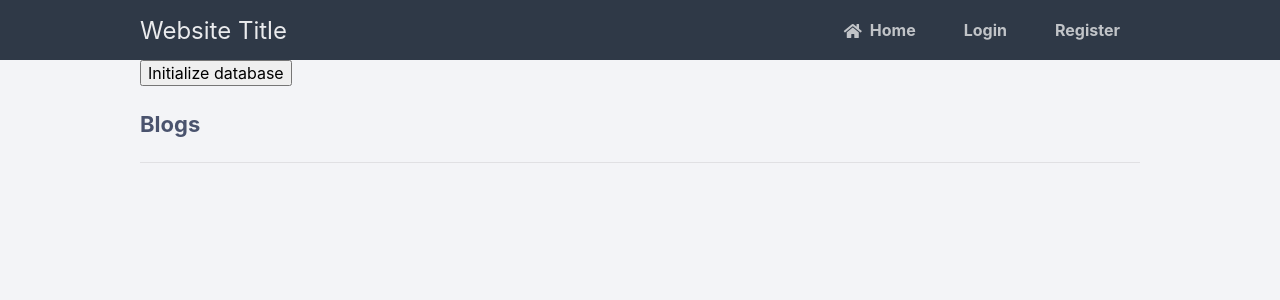
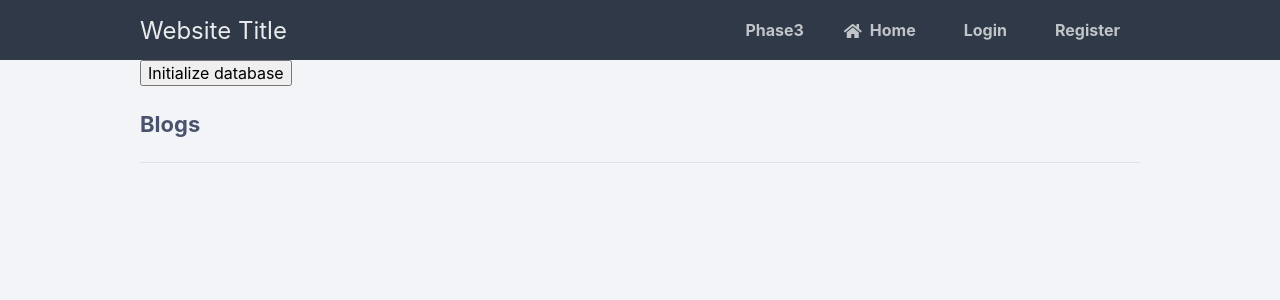
Before and after one commit to bmcclelland/comp440, a Flask app: page / in a window 1280 px wide. Shown: the top 300 px of the page. Run offline with Flask 2, Linux system fonts and the light colour scheme; data that the repository does not hold is empty.

Commit message:
Add phase3 link to header

```diff
--- a/templates/layout.html
+++ b/templates/layout.html
@@ -10,6 +10,7 @@
 		<nav class="navtop">
 			<div>
 				<h1>Website Title</h1>
+                <a href="{{ url_for('show_phase3') }}">Phase3</a>
                 {% if username %}
                     <a href="{{ url_for('show_home') }}"><i class="fas fa-home"></i>Home</a>
                     <!--<a href="{{ url_for('show_home') }}"><i class="fas fa-user-circle"></i>Profile</a>-->
```
